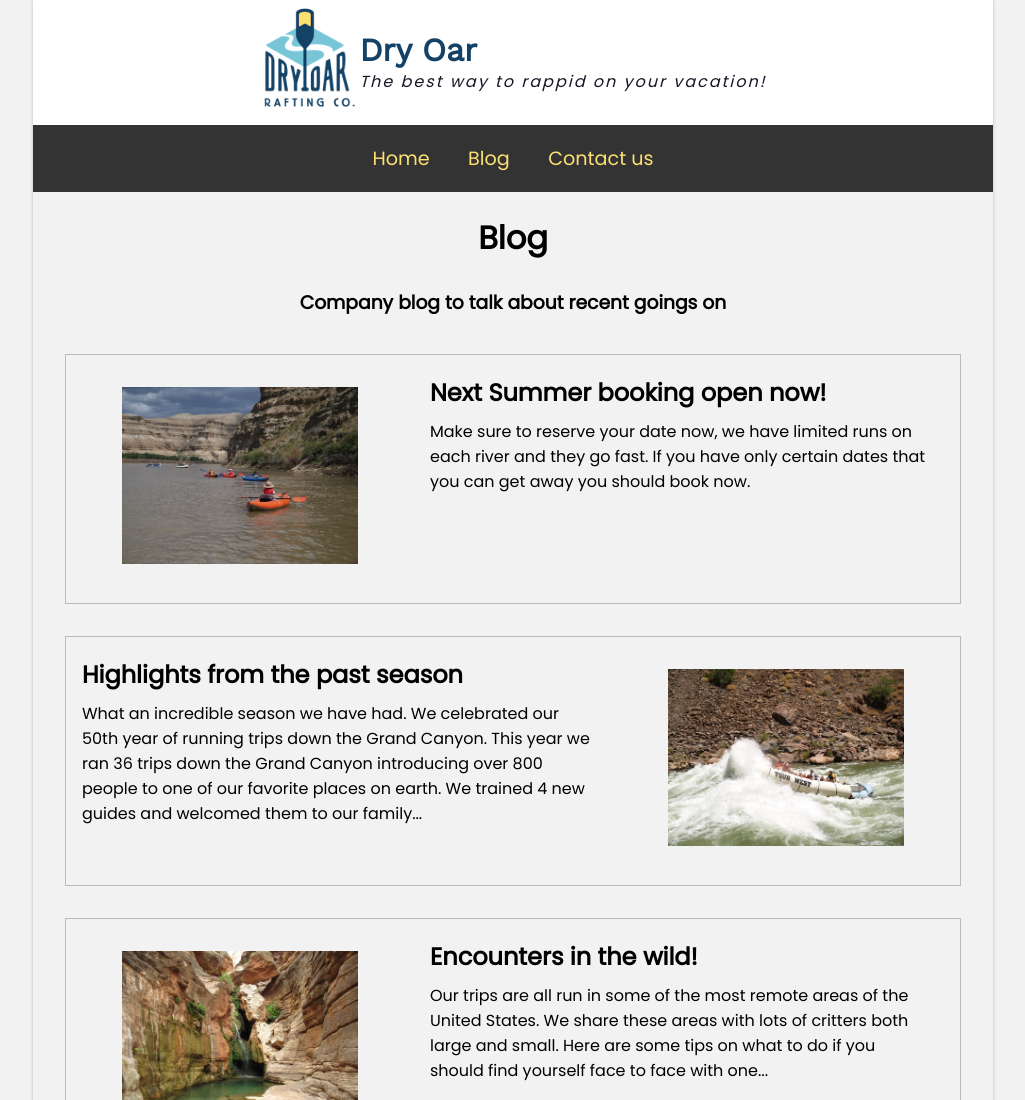
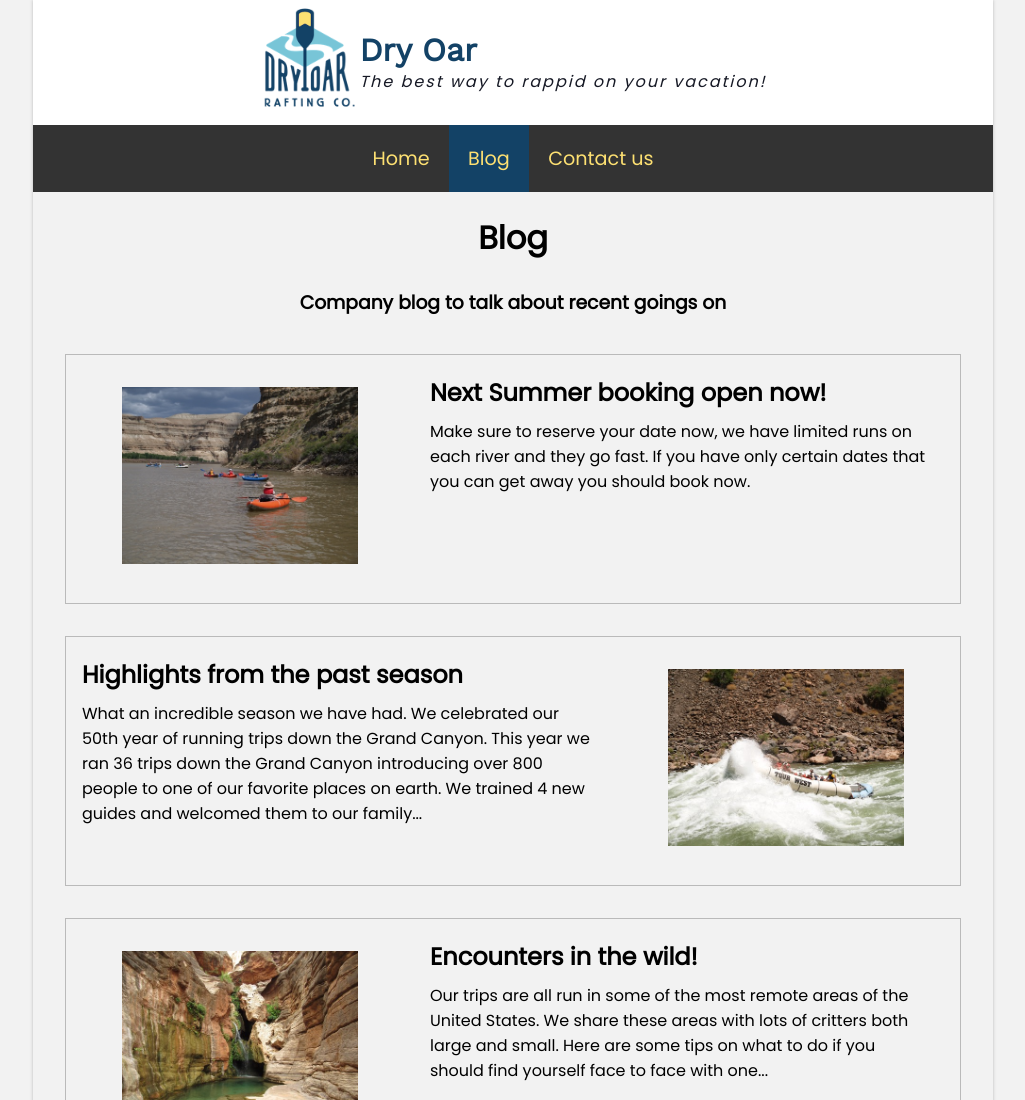
Before and after one commit to wemf/WDD130, a plain HTML site: page project/blog.html in a window 1280 px wide. Shown: the top 1100 px of the page, without its empty margins (127-1152 px from the left). Drawn offline with nearby package versions, Linux system fonts and the light colour scheme.

Commit message:
Feat - add active style to current page on nav

```diff
--- a/project/blog.html
+++ b/project/blog.html
@@ -21,7 +21,7 @@
         <nav>
             <ul>
                 <li><a href="./">Home</a></li>
-                <li><a href="#">Blog</a></li>
+                <li><a class="active" href="#">Blog</a></li>
                 <li><a href="contact-us.html">Contact us</a></li>
             </ul>
         </nav>
--- a/project/css/style.css
+++ b/project/css/style.css
@@ -106,7 +106,8 @@ nav a:visited {
 	color: var(--secondary-color);
 }
 
-nav a:hover {
+nav a:hover,
+nav .active {
 	color: var(--secondary-color);
 	background-color: var(--primary-color);
 }
```
Also changed, not shown: project/index.html (+1 -1 lines).
